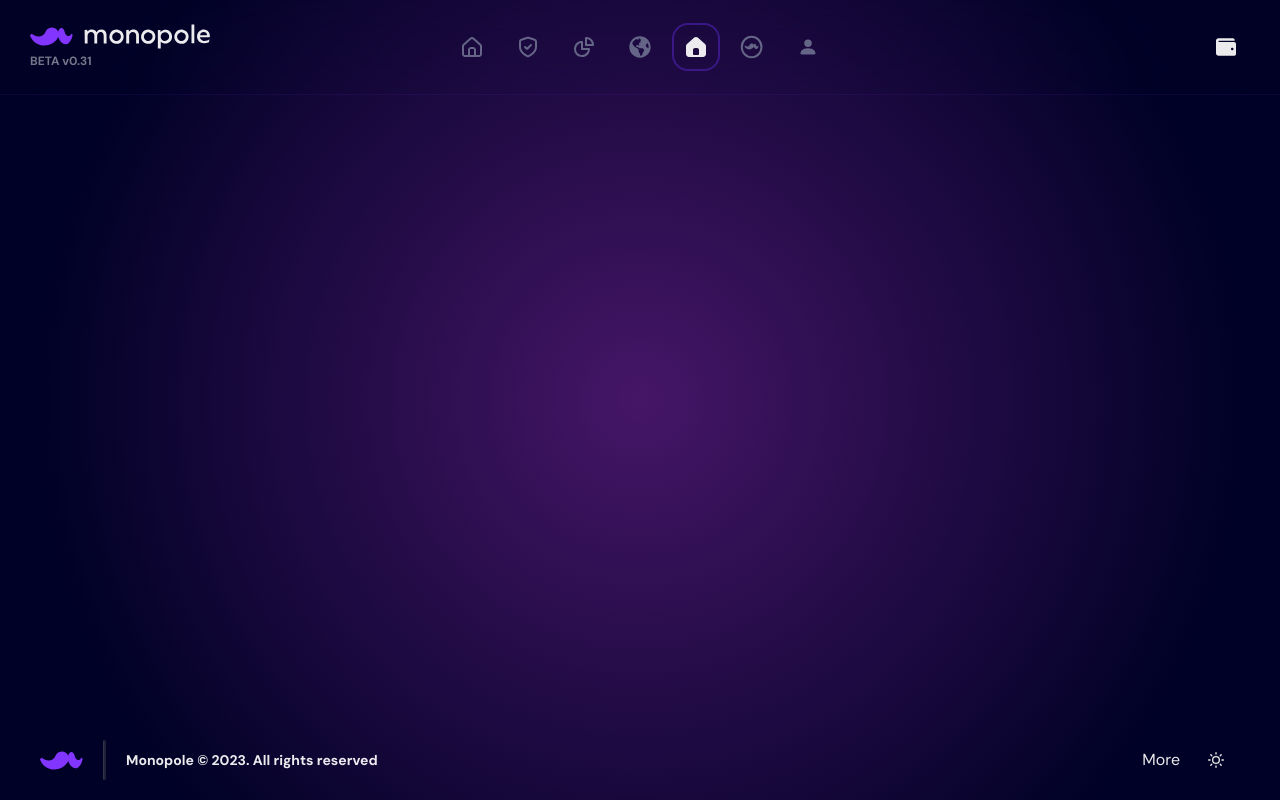
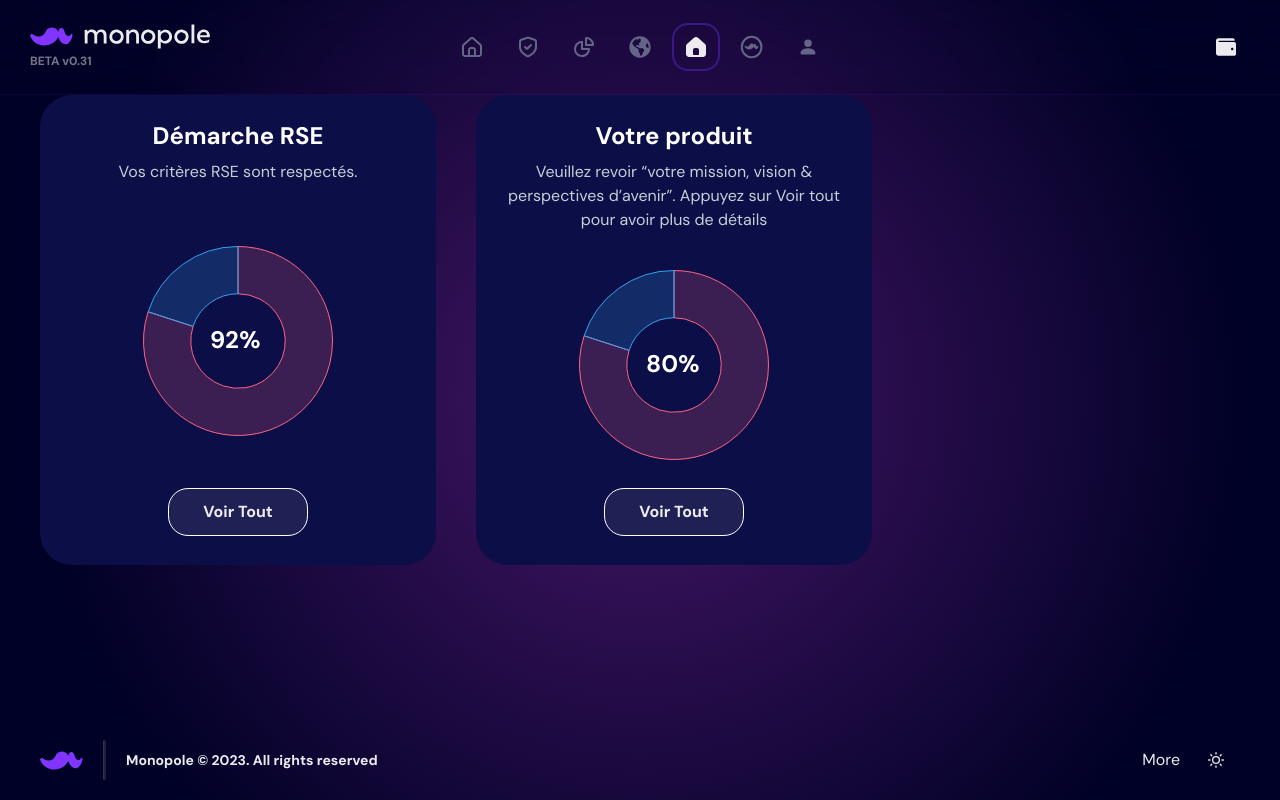
Before and after one commit to Monopole-network/hackathon-2, a Next.js app: page /project-user in a window 1280 px wide. Built offline with nearby package versions, Linux system fonts and the light colour scheme.

Commit message:
ADD : Creat ChartCard with Horizon UI

```diff
--- /dev/null
+++ b/components/ChartCard/ChartCard.module.css
@@ -0,0 +1,140 @@
+.chart-card {
+    display: flex;
+    flex-direction: column;
+    justify-content: space-between;
+    align-items: center;
+    text-align: center;
+    position: relative;
+    border-radius: 16px;
+    color: #fff;
+    background-size: cover;
+    background-position: center;
+    padding: 29px 32px;
+    background-repeat: no-repeat;
+    overflow: hidden;
+    cursor: pointer;
+    flex-basis: 33%;
+    border-radius: 32px;
+background: var(--brand-indigo, #0C0E47);
+}
+.doughnut-chart{
+    position: relative;
+    margin-bottom: 28px;
+}
+
+.doughnut-chart canvas{
+    width: 80%;
+    max-width: 200px;
+    height: auto!important;
+    aspect-ratio: 1/1;
+    width: auto!important;
+}
+
+.chart-card__Cat-name{
+    color: #FFF;
+    font-family: DM Sans;
+    font-size: 24px;
+    font-style: normal;
+    font-weight: 700;
+    line-height: 24px; /* 100% */
+    margin-bottom: 12px;
+}
+
+.chart-card__txt-result{
+    color:  #C7CFD6;
+    text-align: center;
+    font-family: DM Sans;
+    font-size: 16px;
+    font-style: normal;
+    font-weight: 400;
+    line-height: 24px;
+    margin-bottom: 28px;
+}
+
+.chart-card__percent{
+    position: absolute;
+left: 72px;
+top: 88px;
+color: #FFF;
+leading-trim: both;
+text-edge: cap;
+font-family: DM Sans;
+font-size: 24px;
+font-style: normal;
+font-weight: 700;
+line-height: normal;
+}
+
+.card-project-arrow {
+    display: none;
+    width: auto;
+    align-self: flex-end;
+    cursor: pointer;
+    z-index: 1;
+}
+
+.card-project__name,
+.card-project__company {
+    margin-bottom: 14px;
+    z-index: 1;
+}
+
+.card-project__name {
+    margin-top: auto;
+    font-size: 1.2rem;
+}
+
+.card-project__company {
+    font-size: 1.1rem;
+}
+
+.card-project-overlay__description {
+    display: none;
+    -webkit-line-clamp: 3;
+    -webkit-box-orient: vertical;
+    text-overflow: ellipsis;
+    font-size: 0.8rem;
+    min-height: 55px;
+    margin-bottom: 14px;
+    overflow: hidden;
+    z-index: 1;
+}
+
+.card-project-categories {
+    display: flex;
+    flex-wrap: wrap;
+    gap: 8px;
+    overflow: auto;
+    z-index: 1;
+}
+
+.card-project-overlay {
+    position: absolute;
+    top: 0;
+    left: 0;
+    width: 100%;
+    height: 100%;
+    background: linear-gradient(0deg, rgba(0, 0, 0, 0.40) 42.19%, rgba(0, 0, 0, 0.00) 100%), transparent 50% / cover no-repeat;
+}
+
+.card-project-cryptos {
+    display: none;
+    min-height: 25px;
+    margin-bottom: 18px;
+    overflow: auto;
+    z-index: 1;
+}
+
+.card-project:hover .card-project-arrow {
+    display: block;
+}
+
+.card-project:hover .card-project-cryptos {
+    display: flex;
+    flex-wrap: wrap;
+    gap: 4px;
+}
+
+.card-project:hover .card-project-overlay__description {
+    display: -webkit-box;
+}
--- /dev/null
+++ b/components/ChartCard/ChartCard.tsx
@@ -0,0 +1,33 @@
+import style from "./ChartCard.module.css";
+import TagCategory from "../TagCategory/TagCategory";
+import CryptoIcon from "../CryptoIcon/CryptoIcon";
+import { Media } from "../../globalTypes";
+import { useEffect, useState } from "react";
+import { Company } from "../../globalTypes";
+import { COMPANIES_URL } from "../../routes";
+import { DoughnutChart } from "../DoughnutChart";
+import SeeAllButton from "../SeeAllButton";
+
+interface ChartCardProps {
+/*   media: Media; */
+  CatName: string;
+  TxtResult: string;
+  percent: number
+}
+
+export default function ChartCard({ CatName, TxtResult, percent}: ChartCardProps) {
+
+  return (
+    <div className={style["chart-card"]}>
+      <div>
+      <h3 className={style["chart-card__Cat-name"]}>{CatName}</h3>
+      <p className={style["chart-card__txt-result"]}>{TxtResult}</p>
+      </div>
+      <div className={style["doughnut-chart"]}>
+      <DoughnutChart/>
+      <p className={style["chart-card__percent"]}>{percent}%</p>
+      </div>
+      <SeeAllButton path="" /> {/* ajouter link vers une page détails */}
+    </div>
+  );
+}
--- /dev/null
+++ b/components/DoughnutChart.tsx
@@ -0,0 +1,28 @@
+import React from 'react';
+import { Chart as ChartJS, ArcElement, Tooltip, Legend } from 'chart.js';
+import { Doughnut } from 'react-chartjs-2';
+
+ChartJS.register(ArcElement, Tooltip, Legend);
+
+export const data = {
+  labels: [],
+  datasets: [
+    {
+      label: '',
+      data: [80, 20],
+      backgroundColor: [
+        'rgba(255, 99, 132, 0.2)',
+        'rgba(54, 162, 235, 0.2)',
+      ],
+      borderColor: [
+        'rgba(255, 99, 132, 1)',
+        'rgba(54, 162, 235, 1)',
+      ],
+      borderWidth: 1,
+    },
+  ],
+};
+
+export function DoughnutChart() {
+  return <Doughnut data={data} />;
+}
--- /dev/null
+++ b/components/SeeAllButton.tsx
@@ -0,0 +1,27 @@
+import { Button, Flex, Text, useColorModeValue } from '@chakra-ui/react';
+import { useRouter } from 'next/router';
+
+interface SeeAllButtonProps {
+  path: string;
+}
+
+const SeeAllButton: React.FC<SeeAllButtonProps> = ({ path }) => {
+  const router = useRouter();
+
+  return (
+    <Button
+      borderRadius="20px"
+      border="1px solid white"
+      borderColor="white"
+      w="140px"
+      h="48px"
+      onClick={() => router.push(path)}
+    >
+      <Flex w="" justify="center" align="center">
+        <Text>Voir Tout</Text>
+      </Flex>
+    </Button>
+  );
+};
+
+export default SeeAllButton;
--- a/package.json
+++ b/package.json
@@ -20,10 +20,12 @@
     "@fontsource/montserrat": "^5.0.1",
     "@reduxjs/toolkit": "^1.9.5",
     "@supabase/supabase-js": "^2.26.0",
+    "chart.js": "^4.4.0",
     "framer-motion": "^10.12.13",
     "luxon": "^3.3.0",
     "next": "^13",
     "react": "^18.2",
+    "react-chartjs-2": "^5.2.0",
     "react-dom": "^18.2",
     "react-icons": "^4.8.0",
     "react-redux": "^8.0.7",
--- a/pages/project-user.tsx
+++ b/pages/project-user.tsx
@@ -1,9 +1,14 @@
 import { Box, Flex, Text } from '@chakra-ui/react';
 import type { NextPage } from 'next';
+import ChartCard from '../components/ChartCard/ChartCard';
 
 const ProjectUser: NextPage = () => {
   return (
     <Flex w="100%" backgroundRepeat="no-repeat" backgroundSize="100%" flexDirection="column">
+      <div className='chart-cards'>
+      <ChartCard CatName='Démarche RSE' TxtResult='Vos critères RSE sont respectés.' percent={92} />
+      <ChartCard CatName='Votre produit' TxtResult='Veuillez revoir “votre mission, vision & perspectives d’avenir”. Appuyez sur Voir tout pour avoir plus de détails' percent={80} />
+      </div>
     </Flex>
   );
 };
--- a/styles/globals.css
+++ b/styles/globals.css
@@ -22,3 +22,10 @@ body {
   color: #e7e8e8;
   background: #0f1318;
 }
+
+.chart-cards{
+  display: flex;
+  gap: 40px;
+  max-width: 1200px;
+  margin: 0 auto;
+}
```
Also changed, not shown: 1 other file (tests, documents, lock files or other folders).
